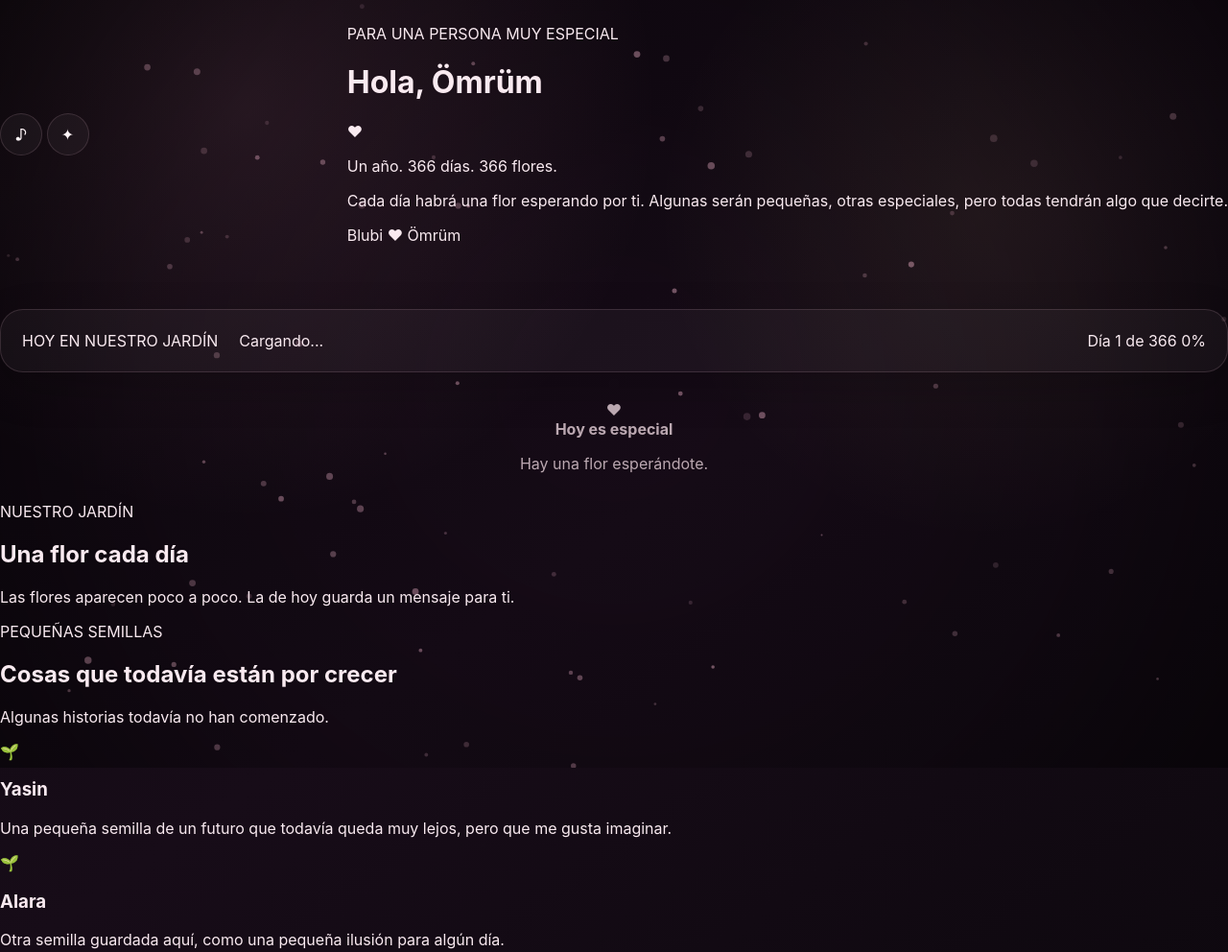
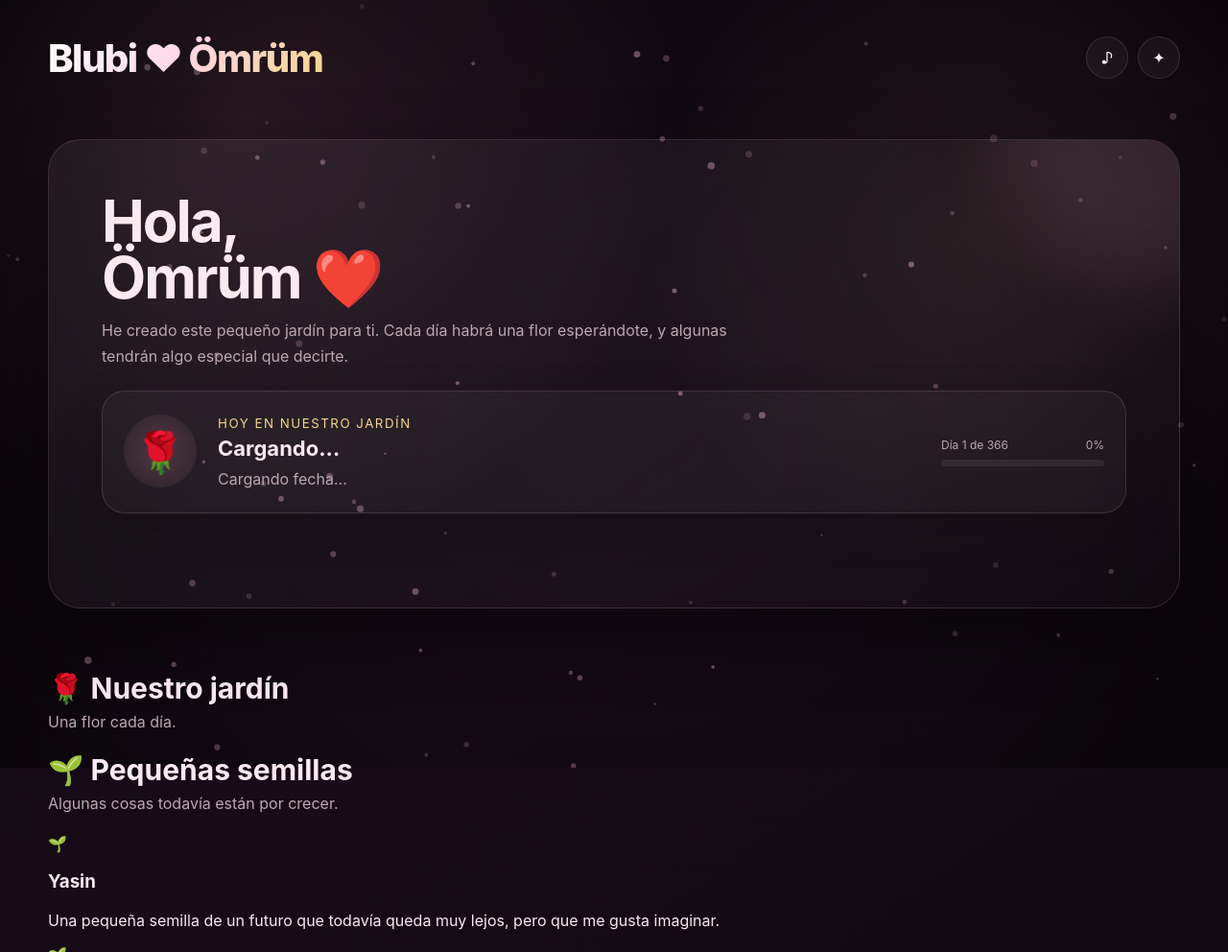
Before and after one commit to muskef/blubi-omrum, a plain HTML site: page index.html in a window 1280 px wide. Shown: the top 992 px of the page at 96% size. Drawn offline with Linux system fonts and the light colour scheme.

Commit message:
Refactor index.html structure and content
Updated the HTML structure and content for the garden page, including changes to the header, hero section, calendar, and footer.

```diff
--- a/index.html
+++ b/index.html
@@ -1,8 +1,7 @@
 <!DOCTYPE html>
-
 <html lang="es">
-
-<head> <meta charset="UTF-8">
+<head>
+    <meta charset="UTF-8">
 
     <meta
         name="viewport"
@@ -13,44 +12,17 @@
 
     <meta
         name="description"
-    content="Un pequeño jardín creado especialmente para Ömrüm."
+        content="Nuestro jardín de flores. Una sorpresa para cada día."
     >
 
-<!-- PWA -->
+    <meta name="theme-color" content="#120b14">
+
     <link rel="manifest" href="./manifest.json">
 
-<meta
-    name="theme-color"
-    content="#120b14"
+    <link
+        rel="preconnect"
+        href="https://fonts.googleapis.com"
     >
-
-<meta
-    name="mobile-web-app-capable"
-    content="yes"
->
-
-<meta
-    name="apple-mobile-web-app-capable"
-    content="yes"
->
-
-<meta
-    name="apple-mobile-web-app-status-bar-style"
-    content="black-translucent"
->
-
-<meta
-    name="apple-mobile-web-app-title"
-    content="Blubi ♥ Ömrüm"
->
-
-<meta
-    name="application-name"
-    content="Blubi ♥ Ömrüm"
->
-
-<!-- FUENTES -->
-<link rel="preconnect" href="https://fonts.googleapis.com">
 
     <link
         rel="preconnect"
@@ -63,40 +35,27 @@
         rel="stylesheet"
     >
 
-<!-- CSS -->
-<link
-    rel="stylesheet"
-    href="./style.css"
->
-
+    <link rel="stylesheet" href="./style.css">
 </head>
 
 <body>
 
-<!-- =====================================================
-     FONDO
-     ===================================================== -->
-
 <canvas id="backgroundCanvas"></canvas>
 
-<div class="background-glow glow-one"></div>
-<div class="background-glow glow-two"></div>
-<div class="background-glow glow-three"></div>
+<div class="page">
 
+    <!-- HEADER -->
+    <header>
+        <div class="logo">
+            <h1>Blubi ♥ Ömrüm</h1>
+        </div>
 
-<!-- =====================================================
-     HEADER
-     ===================================================== -->
-
-<header class="hero">
-
-    <div class="hero-top">
-
+        <div class="header-actions">
             <button
                 id="musicButton"
                 class="icon-button"
                 type="button"
-            aria-label="Activar música"
+                aria-label="Música"
             >
                 ♪
             </button>
@@ -105,86 +64,56 @@
                 id="secretButton"
                 class="icon-button"
                 type="button"
-            aria-label="Abrir secreto"
+                aria-label="Secreto"
             >
                 ✦
             </button>
+        </div>
+    </header>
+
+
+    <!-- HERO -->
+    <section class="hero">
+
+        <div class="hero-card">
+
+            <h2>
+                Hola,
+                <br>
+                <span>Ömrüm</span> ❤️
+            </h2>
+
+            <p>
+                He creado este pequeño jardín para ti.
+                Cada día habrá una flor esperándote,
+                y algunas tendrán algo especial que decirte.
+            </p>
+
+            <div class="today-card">
+
+                <div class="today-flower">
+                    🌹
+                </div>
+
+                <div class="today-content">
+
+                    <small>
+                        HOY EN NUESTRO JARDÍN
+                    </small>
+
+                    <h3 id="todayTitle">
+                        Cargando...
+                    </h3>
+
+                    <p id="todayDate">
+                        Cargando fecha...
+                    </p>
 
                 </div>
 
+                <div class="progress">
 
-    <div class="hero-content">
-
-        <div class="tiny-label">
-            PARA UNA PERSONA MUY ESPECIAL
-        </div>
-
-
-        <h1>
-            Hola,
-            <span>Ömrüm</span>
-        </h1>
-
-
-        <div class="heart-line">
-
-            <span></span>
-
-            <b>♥</b>
-
-            <span></span>
-
-        </div>
-
-
-        <p class="hero-subtitle">
-            Un año. 366 días. 366 flores.
-        </p>
-
-
-        <p class="hero-description">
-            Cada día habrá una flor esperando por ti.
-            Algunas serán pequeñas, otras especiales,
-            pero todas tendrán algo que decirte.
-        </p>
-
-
-        <div class="names">
-            Blubi
-            <span>♥</span>
-            Ömrüm
-        </div>
-
-    </div>
-
-</header>
-
-
-<!-- =====================================================
-     HOY
-     ===================================================== -->
-
-<section class="today-section">
-
-    <div class="today-card">
-
-        <div class="today-label">
-            HOY EN NUESTRO JARDÍN
-        </div>
-
-
-        <div
-            id="todayDate"
-            class="today-date"
-        >
-            Cargando...
-        </div>
-
-
-        <div class="today-progress">
-
-            <div class="progress-info">
-
+                    <div class="progress-top">
                         <span id="dayCounter">
                             Día 1 de 366
                         </span>
@@ -192,111 +121,63 @@
                         <span id="progressPercent">
                             0%
                         </span>
-
                     </div>
 
-
-            <div class="progress-bar">
-
-                <div id="progressFill"></div>
-
+                    <div class="progress-track">
+                        <div
+                            id="progressFill"
+                            class="progress-bar"
+                        ></div>
                     </div>
 
                 </div>
 
             </div>
 
-</section>
-
-
-<!-- =====================================================
-     BANNER ESPECIAL
-     ===================================================== -->
-
-<section
+            <div
                 id="specialBanner"
-    class="special-banner hidden"
->
-
-    <div class="special-icon">
-        ♥
-    </div>
-
-
-    <div>
-
-        <strong id="specialTitle">
-            Hoy es especial
-        </strong>
-
-
-        <p id="specialText">
-            Hay una flor esperándote.
-        </p>
+                class="special-banner"
+            ></div>
 
         </div>
 
     </section>
 
 
-<!-- =====================================================
-     JARDÍN
-     ===================================================== -->
+    <!-- CALENDARIO -->
+    <main class="calendar-section">
 
-<main>
-
-    <div class="section-heading">
-
-        <span class="section-kicker">
-            NUESTRO JARDÍN
-        </span>
-
+        <div class="section-title">
 
             <h2>
-            Una flor cada día
+                🌹 Nuestro jardín
             </h2>
 
-
             <p>
-            Las flores aparecen poco a poco.
-            La de hoy guarda un mensaje para ti.
+                Una flor cada día.
             </p>
 
         </div>
 
-
-    <div
-        id="calendar"
-        class="calendar"
-    ></div>
+        <div id="calendar"></div>
 
     </main>
 
 
-<!-- =====================================================
-     SEMILLAS DEL FUTURO
-     ===================================================== -->
-
+    <!-- FUTURO -->
     <section class="future-section">
 
-    <div class="section-heading">
-
-        <span class="section-kicker">
-            PEQUEÑAS SEMILLAS
-        </span>
-
+        <div class="section-title">
 
             <h2>
-            Cosas que todavía están por crecer
+                🌱 Pequeñas semillas
             </h2>
 
-
             <p>
-            Algunas historias todavía no han comenzado.
+                Algunas cosas todavía están por crecer.
             </p>
 
         </div>
-
 
         <div class="seed-grid">
 
@@ -306,11 +187,9 @@
                     🌱
                 </div>
 
-
                 <h3>
                     Yasin
                 </h3>
-
 
                 <p>
                     Una pequeña semilla de un futuro
@@ -320,22 +199,18 @@
 
             </div>
 
-
             <div class="seed-card">
 
                 <div class="seed-icon">
                     🌱
                 </div>
 
-
                 <h3>
                     Alara
                 </h3>
 
-
                 <p>
-                Otra semilla guardada aquí,
-                como una pequeña ilusión
+                    Otra pequeña ilusión guardada
                     para algún día.
                 </p>
 
@@ -346,32 +221,17 @@
     </section>
 
 
-<!-- =====================================================
-     FOOTER
-     ===================================================== -->
+    <!-- FOOTER -->
+    <footer>
+        <strong>Blubi ♥ Ömrüm</strong>
+        <br>
+        Hecho con mucho cariño.
+    </footer>
 
-<footer>
-
-    <div class="footer-heart">
-        ♥
 </div>
 
 
-    <p>
-        Hecho por Blubi para Ömrüm
-    </p>
-
-
-    <span>
-        Con mucho cariño.
-    </span>
-
-</footer>
-
-
-<!-- =====================================================
-     MODAL DEL MENSAJE
-     ===================================================== -->
+<!-- MODAL -->
 
 <div
     id="messageModal"
@@ -380,16 +240,14 @@
 >
 
     <div
+        id="modalBackdrop"
         class="modal-backdrop"
-        id="modalBackdrop"
     ></div>
-
 
     <div
         class="modal-card"
         role="dialog"
         aria-modal="true"
-        aria-labelledby="modalTitle"
     >
 
         <button
@@ -401,14 +259,12 @@
             ×
         </button>
 
-
         <div
             id="modalFlower"
             class="modal-flower"
         >
             🌹
         </div>
-
 
         <div
             id="modalDate"
@@ -417,30 +273,21 @@
             28 de septiembre de 2026
         </div>
 
-
         <h2 id="modalTitle">
             Una flor para ti
         </h2>
 
+        <div class="modal-divider"></div>
 
-        <div class="modal-divider">
-            ♥
-        </div>
-
-
-        <p id="modalMessage">
+        <p
+            id="modalMessage"
+            class="modal-message"
+        >
             Cada día tiene una pequeña sorpresa para ti.
         </p>
 
-
         <div class="modal-signature">
-
-            De tu Blubi para su Ömrüm
-
-            <span>
-                ♥
-            </span>
-
+            De tu Blubi para su Ömrüm ♥
         </div>
 
     </div>
@@ -448,35 +295,20 @@
 </div>
 
 
-<!-- =====================================================
-     TOAST
-     ===================================================== -->
-
+<!-- CORAZONES -->
 <div
-    id="toast"
-    class="toast"
-    role="status"
-    aria-live="polite"
+    id="loveBurstContainer"
+    class="love-burst-container"
 ></div>
 
 
-<!-- =====================================================
-     CONFETTI
-     ===================================================== -->
-
-<div
-    id="confettiContainer"
-    class="confetti-container"
-></div>
+<!-- TOAST -->
+<div id="toast"></div>
 
 
-<!-- =====================================================
-     BOTÓN VOLVER ARRIBA
-     ===================================================== -->
-
+<!-- VOLVER ARRIBA -->
 <button
     id="backTop"
-    class="back-top"
     type="button"
     aria-label="Volver arriba"
 >
@@ -484,47 +316,21 @@
 </button>
 
 
-<!-- =====================================================
-     JAVASCRIPT PRINCIPAL
-     ===================================================== -->
-
 <script src="./script.js"></script>
 
-
-<!-- =====================================================
-     SERVICE WORKER / PWA
-     ===================================================== -->
-
 <script>
-
     if ("serviceWorker" in navigator) {
-
         window.addEventListener("load", () => {
-
-            navigator.serviceWorker
-                .register("./service-worker.js")
+            navigator.serviceWorker.register("./service-worker.js")
                 .then(() => {
-
-                    console.log(
-                        "Blubi ♥ Ömrüm: PWA activada correctamente."
-                    );
-
+                    console.log("Service Worker activo.");
                 })
-                .catch((error) => {
-
-                    console.error(
-                        "Error registrando la PWA:",
-                        error
-                    );
-
+                .catch(error => {
+                    console.error("Error Service Worker:", error);
                 });
-
         });
-
     }
-
 </script>
 
 </body>
-
 </html>
```
Lines whose indentation alone changed are shown as unchanged.
